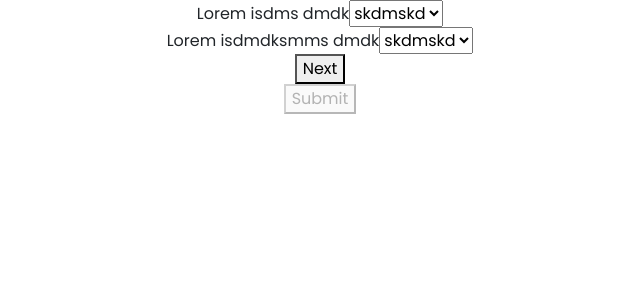
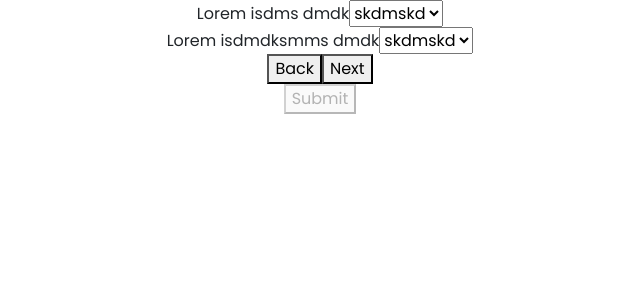
Before and after one commit to amarjyothi98/raj-it-day, a React (Create React App) app: page / in a window 1280 px wide. Shown: the top 300 px of the page, without its empty margins (320-960 px from the left). Built offline with nearby package versions, Linux system fonts and the light colour scheme.

Commit message:
bugs solved

```diff
--- a/src/components/screens/User/AddReview.jsx
+++ b/src/components/screens/User/AddReview.jsx
@@ -2,6 +2,7 @@ import React, { useState } from 'react'
 import Screen from './reviewScreens/Screen'
 import { db, auth } from '../../constants/firebase'
 import { collection, addDoc } from '@firebase/firestore'
+import { reload } from '@firebase/auth'
 function AddReview() {
     const [data, setData] = useState({})
     const option = [
@@ -52,6 +53,7 @@ function AddReview() {
     var handleSubmit = async () => {
         if(!Object.keys(data).length){
             alert("Choose options please")
+            setActive(1)
             return;
         }
         setIsLoaded(false)
@@ -76,7 +78,7 @@ function AddReview() {
             {(active == 2) ? <Screen onChange={(e) => handleChange(e)} data={[option[2], option[3]]} active={2} setActive={(val) => setActive(val)} /> : null}
             {(active == 3) ? <Screen onChange={(e) => handleChange(e)} data={[option[4], option[5]]} active={3} setActive={(val) => setActive(val)} /> : null}
             {(active == 4) ? <Screen onChange={(e) => handleChange(e)} data={[option[6], option[7]]} active={4} setActive={(val) => setActive(val)} /> : null}
-            {(active>4)?<p>Thanks for Reviewing, Please Submit</p>:null}
+            {(active>4)?<p>Please Submit</p>:null}
             <button disabled={active <= 4} onClick={() => handleSubmit()}>Submit</button>
             {err}
         </div>:<i className='fa fa-spinner fa-spin'></i>
--- a/src/components/screens/User/reviewScreens/Screen.jsx
+++ b/src/components/screens/User/reviewScreens/Screen.jsx
@@ -2,7 +2,7 @@ import React from 'react'
 
 function Screen(props) {
   return (
-    <div>
+    <form>
 
 
       {
@@ -10,9 +10,9 @@ function Screen(props) {
           return (
             <div>
               <label htmlFor="">{e.label}</label>
-              <select name={e.label} id="" onChange={props.onChange}>
+              <select name={e.label} id="" onChange={props.onChange} required>
                 {
-                  e.options.map(k=>{
+                  e.options.map(k => {
                     return <option value={k}>{k}</option>
                   })
                 }
@@ -22,9 +22,18 @@ function Screen(props) {
         })
       }
 
-      <button onClick={() => props.setActive(props.active + 1)}>Next</button>
+      <button type='submit' onClick={() => {
 
-    </div>
+        props.active != 1 ? props.setActive(props.active - 1) : alert("Can't go back")
+
+      }}>Back</button>
+      <button type='submit' onClick={() => {
+
+        props.setActive(props.active + 1)
+
+      }}>Next</button>
+
+    </form>
   )
 }
 
```
